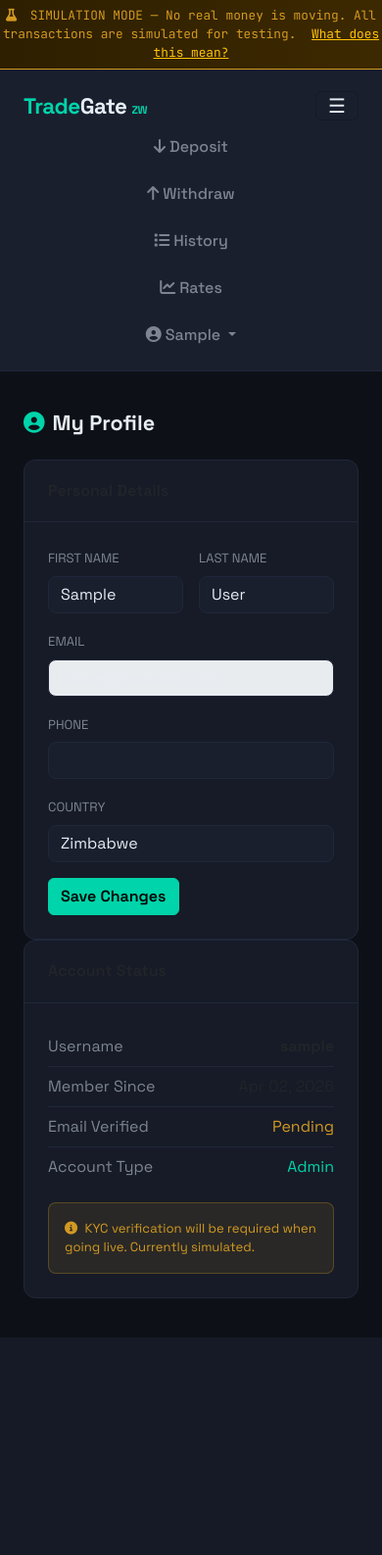
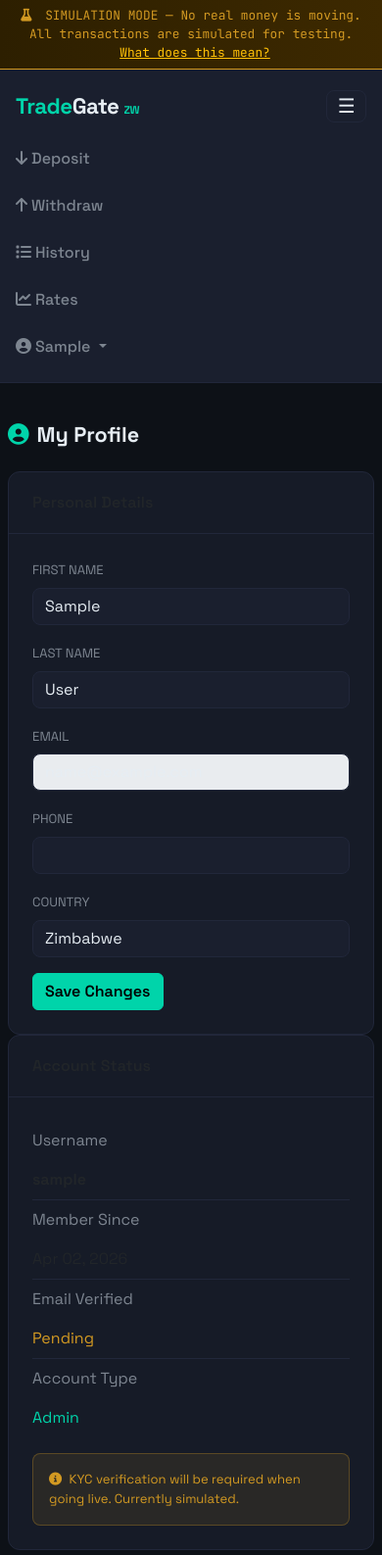
Before and after one commit to Ghost-Coder23/TradeGateZim, a Django app: page /profile/ in a window 390 px wide, after a click that opens the changed part. Shown: the top 1587 px of the page at 98% size. Before the commit the page ends 1365 px from the top, so only its background shows below. Run offline with Django 5.2, Linux system fonts and the light colour scheme; the visitor is signed in with stand-in values (Sample User, id 1); some libraries are stand-ins or nearby versions.

Commit message:
`Refactor HTML templates to use new CSS classes and styles`

```diff
--- a/templates/base.html
+++ b/templates/base.html
@@ -28,6 +28,7 @@
             background: var(--bg);
             color: var(--text);
             min-height: 100vh;
+            overflow-x: hidden;
         }
         .navbar {
             background: var(--secondary) !important;
@@ -43,6 +44,14 @@
         .navbar-brand span { color: var(--text); }
         .nav-link { color: var(--muted) !important; font-weight: 500; transition: color 0.2s; }
         .nav-link:hover, .nav-link.active { color: var(--primary) !important; }
+        .navbar-toggler {
+            border: 1px solid var(--border);
+            border-radius: 8px;
+            padding: 0.35rem 0.65rem;
+        }
+        .navbar-toggler:focus {
+            box-shadow: 0 0 0 3px rgba(0, 212, 170, 0.15);
+        }
         .sim-banner {
             background: linear-gradient(90deg, #2d1f00, #3d2900);
             border-bottom: 1px solid #d29922;
@@ -110,7 +119,13 @@
         .table { color: var(--text); }
         .table > :not(caption) > * > * { background: transparent; color: var(--text); border-color: var(--border); }
         .table-hover tbody tr:hover > * { background: rgba(255,255,255,0.03); }
-        .ref-code { font-family: 'JetBrains Mono', monospace; font-size: 0.85rem; color: var(--primary); }
+        .table-responsive { -webkit-overflow-scrolling: touch; }
+        .ref-code {
+            font-family: 'JetBrains Mono', monospace;
+            font-size: 0.85rem;
+            color: var(--primary);
+            overflow-wrap: anywhere;
+        }
         .alert-sim {
             background: rgba(210,153,34,0.1);
             border: 1px solid rgba(210,153,34,0.3);
@@ -153,11 +168,66 @@
             color: var(--primary) !important;
         }
         .sidebar .nav-link i { width: 18px; text-align: center; }
-        .main-content { padding: 2rem; }
+        .main-content { padding: 2rem; min-width: 0; }
+        .page-header {
+            display: flex;
+            justify-content: space-between;
+            align-items: center;
+            gap: 1rem;
+            flex-wrap: wrap;
+            margin-bottom: 1.5rem;
+        }
+        .page-header-main { min-width: 0; }
+        .page-actions {
+            display: flex;
+            gap: 0.5rem;
+            flex-wrap: wrap;
+        }
+        .page-actions .btn { white-space: nowrap; }
+        .stack-mobile-between {
+            display: flex;
+            justify-content: space-between;
+            align-items: center;
+            gap: 1rem;
+        }
+        .stack-mobile-between > :last-child { text-align: right; }
+        @media (max-width: 991.98px) {
+            .navbar .container-fluid {
+                padding-left: 1rem !important;
+                padding-right: 1rem !important;
+            }
+            .navbar-collapse {
+                padding-top: 0.75rem;
+            }
+            .navbar-nav {
+                gap: 0.5rem !important;
+                align-items: stretch !important;
+            }
+            .navbar-nav .nav-link,
+            .navbar-nav .btn {
+                width: 100%;
+                text-align: left;
+            }
+            .sim-banner {
+                padding-left: 1rem;
+                padding-right: 1rem;
+            }
+        }
         @media (max-width: 768px) {
             .sidebar { min-height: auto; padding: 1rem; }
-            .main-content { padding: 1rem; }
+            .main-content { padding: 1rem 0; }
             .stat-value { font-size: 1.5rem; }
+            .page-actions {
+                width: 100%;
+            }
+            .page-actions .btn {
+                flex: 1 1 180px;
+            }
+            .stack-mobile-between {
+                flex-direction: column;
+                align-items: flex-start;
+            }
+            .stack-mobile-between > :last-child { text-align: left; }
         }
     </style>
     {% block extra_css %}{% endblock %}
--- a/templates/dashboard/admin.html
+++ b/templates/dashboard/admin.html
@@ -148,7 +148,7 @@
     <div class="row g-4 mb-4">
       <div class="col-lg-6">
         <div class="card h-100">
-          <div class="card-header d-flex justify-content-between align-items-center">
+          <div class="card-header d-flex justify-content-between align-items-center flex-wrap gap-2">
             <span><i class="fas fa-scroll me-2" style="color:var(--primary)"></i>Recent Float Ledger</span>
             <small style="color:var(--muted)">Immutable balance movements</small>
           </div>
@@ -187,7 +187,7 @@
 
       <div class="col-lg-6">
         <div class="card h-100">
-          <div class="card-header d-flex justify-content-between align-items-center">
+          <div class="card-header d-flex justify-content-between align-items-center flex-wrap gap-2">
             <span><i class="fas fa-file-signature me-2" style="color:var(--primary)"></i>Recent Fee Changes</span>
             <small style="color:var(--muted)">Historical pricing changes</small>
           </div>
@@ -300,7 +300,7 @@
                 {% endif %}
                 <div style="color:var(--muted);font-size:0.78rem;margin-top:6px">{{ tx.get_payment_method_display }}</div>
               </td>
-              <td style="min-width: 360px;">
+              <td style="min-width: 280px;">
                 <form method="post" action="{% url 'admin_transaction_action' tx.pk %}">
                   {% csrf_token %}
                   <input type="hidden" name="next" value="{{ request.get_full_path }}">
--- a/templates/users/profile.html
+++ b/templates/users/profile.html
@@ -21,11 +21,11 @@
             <form method="post">
               {% csrf_token %}
               <div class="row g-3">
-                <div class="col-6">
+                <div class="col-sm-6">
                   <label class="form-label" style="color:var(--muted);font-size:0.82rem">FIRST NAME</label>
                   <input type="text" name="first_name" class="form-control" value="{{ user.first_name }}">
                 </div>
-                <div class="col-6">
+                <div class="col-sm-6">
                   <label class="form-label" style="color:var(--muted);font-size:0.82rem">LAST NAME</label>
                   <input type="text" name="last_name" class="form-control" value="{{ user.last_name }}">
                 </div>
@@ -57,19 +57,19 @@
         <div class="card">
           <div class="card-header">Account Status</div>
           <div class="card-body p-4">
-            <div class="d-flex justify-content-between py-2" style="border-bottom:1px solid var(--border)">
+            <div class="stack-mobile-between py-2" style="border-bottom:1px solid var(--border)">
               <span style="color:var(--muted)">Username</span>
               <span class="fw-bold">{{ user.username }}</span>
             </div>
-            <div class="d-flex justify-content-between py-2" style="border-bottom:1px solid var(--border)">
+            <div class="stack-mobile-between py-2" style="border-bottom:1px solid var(--border)">
               <span style="color:var(--muted)">Member Since</span>
               <span>{{ user.created_at|date:"M d, Y" }}</span>
             </div>
-            <div class="d-flex justify-content-between py-2" style="border-bottom:1px solid var(--border)">
+            <div class="stack-mobile-between py-2" style="border-bottom:1px solid var(--border)">
               <span style="color:var(--muted)">Email Verified</span>
               <span>{% if user.email_verified %}<span style="color:var(--success)">✓ Verified</span>{% else %}<span style="color:var(--warning)">Pending</span>{% endif %}</span>
             </div>
-            <div class="d-flex justify-content-between py-2">
+            <div class="stack-mobile-between py-2">
               <span style="color:var(--muted)">Account Type</span>
               <span>{% if user.is_staff %}<span style="color:var(--primary)">Admin</span>{% else %}Trader{% endif %}</span>
             </div>
```
Also changed, not shown: templates/dashboard/dashboard.html (+5 -5 lines), templates/home.html (+113 -3 lines), templates/transactions/detail.html (+19 -15 lines), templates/transactions/list.html (+5 -3 lines), templates/transactions/rates.html (+4 -4 lines), templates/users/register.html (+6 -6 lines).
